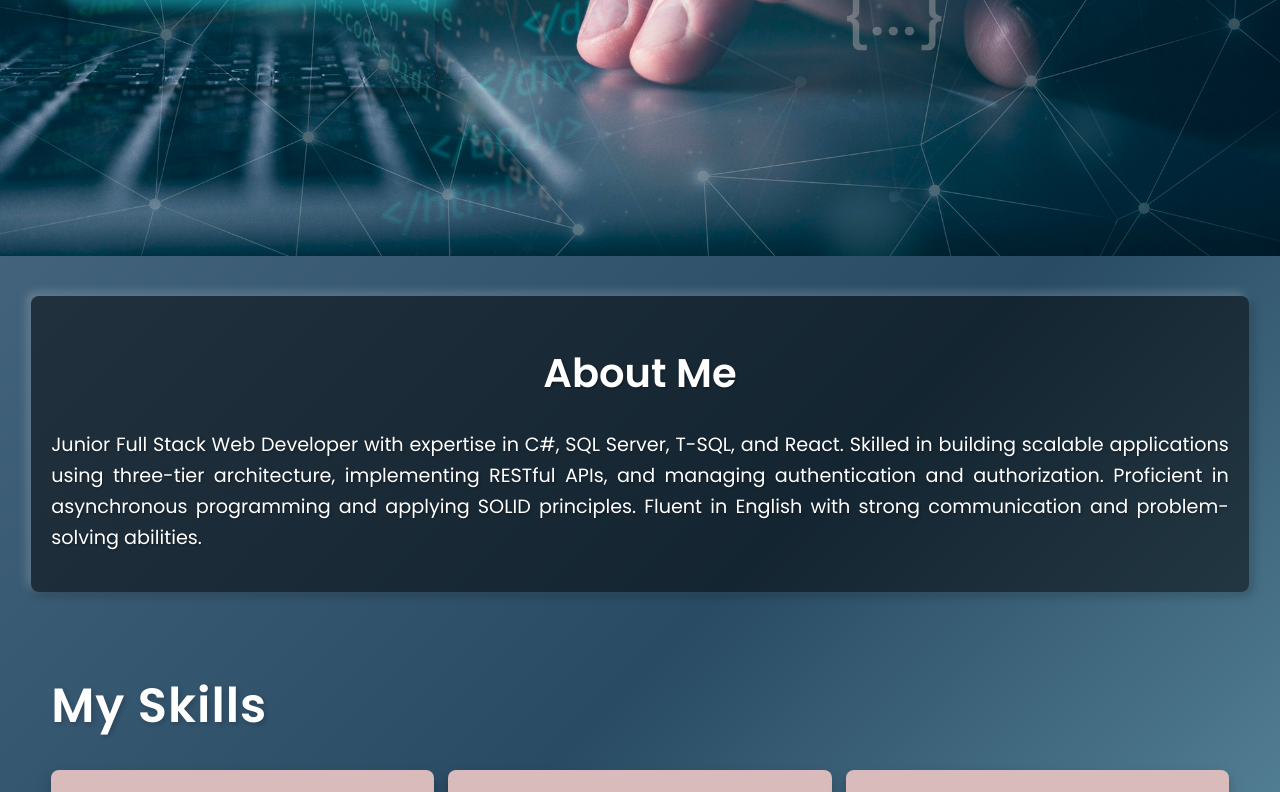
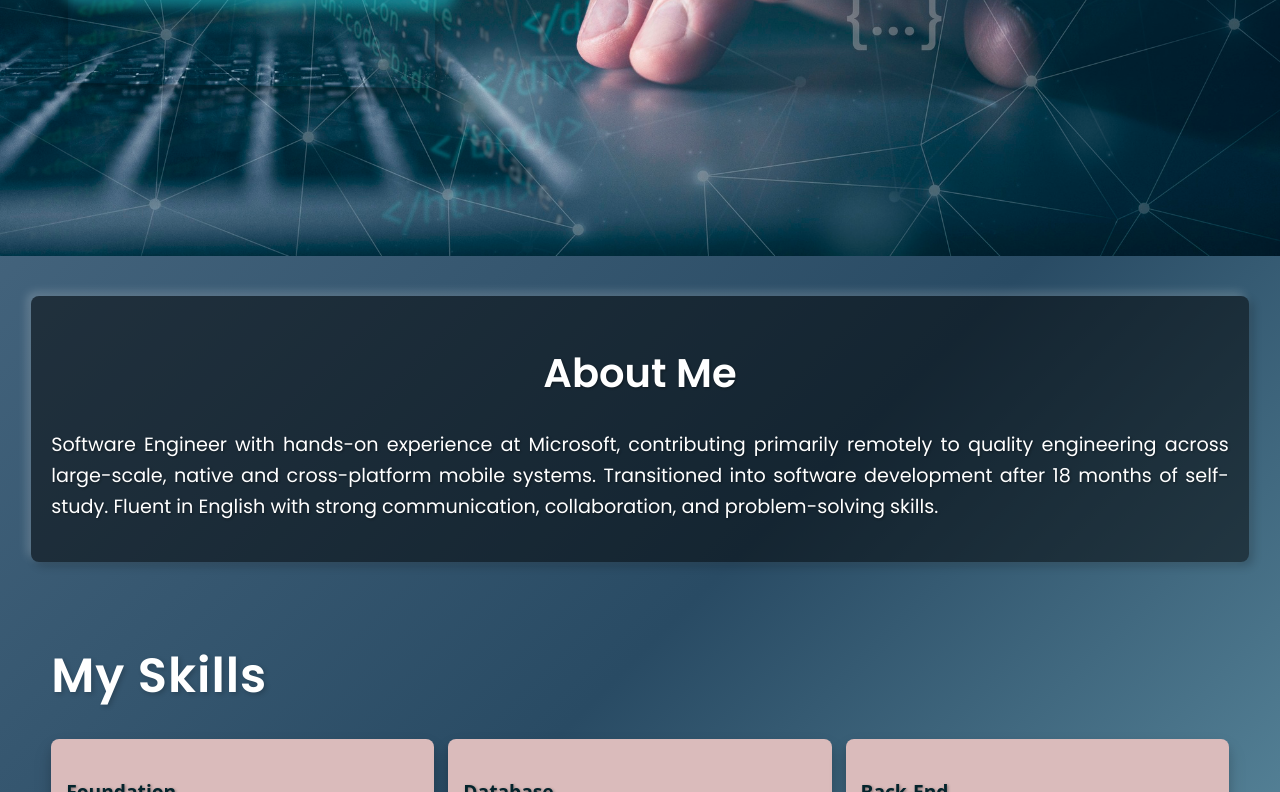
Before and after one commit to mustaphasaqr/My-portfolio, a plain HTML site: page index.html in a window 1280 px wide. Shown: the part 584-1376 px from the top of the page. Drawn offline with Linux system fonts and the light colour scheme; a web font is replaced by a local one.

Commit message:
Update index.html

```diff
--- a/index.html
+++ b/index.html
@@ -713,7 +713,10 @@ h2.my.skills {
         <section id="about" class="py-5">
      <div class="container text-center about-container">
         <h2 class="about-title">About Me</h2>
-        <p class="mt-3 about-text">Junior Full Stack Web Developer with expertise in C#, SQL Server, T-SQL, and React. Skilled in building scalable applications using three-tier architecture, implementing RESTful APIs, and managing authentication and authorization. Proficient in asynchronous programming and applying SOLID principles. Fluent in English with strong communication and problem-solving abilities.</div>
+        <p class="mt-3 about-text">Software Engineer with hands-on experience at Microsoft, contributing primarily remotely to quality
+engineering across large-scale, native and cross-platform mobile systems. Transitioned into software
+development after 18 months of self-study. Fluent in English with strong communication, collaboration,
+and problem-solving skills.</div>
         </section>
 
 
```
